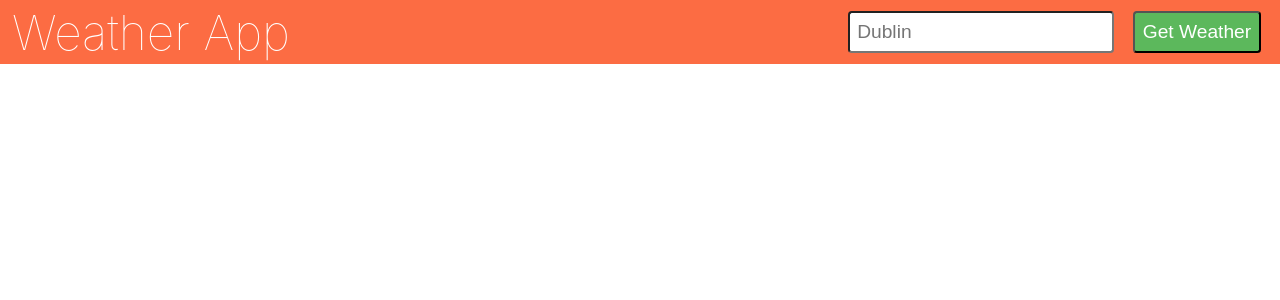
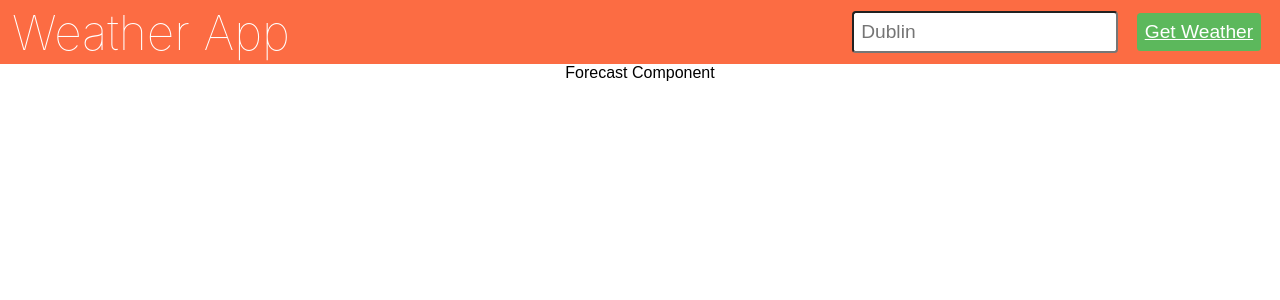
Before and after one commit to chocobuckle/react-weather-app, a React (Create React App) app: page /forecast in a window 1280 px wide. Shown: the top 300 px of the page. Built offline with nearby package versions, Linux system fonts and the light colour scheme.

Commit message:
Add 'Forecast' component and configure routing for it

```diff
--- a/src/App.js
+++ b/src/App.js
@@ -3,6 +3,7 @@ import { BrowserRouter as Router, Route, Switch } from 'react-router-dom';
 import './App.css';
 import Home from './components/Home/Home';
 import Header from './components/Header/Header';
+import Forecast from './components/Forecast/Forecast';
 
 function App() {
   return (
@@ -11,6 +12,7 @@ function App() {
         <Header />
         <Switch>
           <Route exact path='/' component={Home} />
+          <Route exact path='/forecast' component={Forecast} />
         </Switch>
       </div>
     </Router>
--- /dev/null
+++ b/src/components/Forecast/Forecast.js
@@ -0,0 +1,14 @@
+import React, { Component } from 'react';
+// import { string } from 'prop-types';
+
+class Forecast extends Component {
+  render() {
+    return (
+      <div>
+        Forecast Component
+      </div>
+    );
+  }
+}
+
+export default Forecast;
--- a/src/components/Form/Form.js
+++ b/src/components/Form/Form.js
@@ -1,12 +1,23 @@
 import React, { Component } from 'react';
 import axios from 'axios';
-import { string } from 'prop-types';
+import { Link } from 'react-router-dom';
+import { shape, string, bool, object } from 'prop-types';
 import './Form.css';
 
 class Form extends Component {
   static propTypes = {
-    flexDirection: string.isRequired
-  };
+    flexDirection: string.isRequired,
+    match: shape({
+      isExact: bool,
+      params: object,
+      path: string,
+      url: string
+    })
+  }
+
+  static defaultProps = {
+    match: {}
+  }
 
   state = {
     cityName: ''
@@ -33,6 +44,7 @@ class Form extends Component {
 
   render() {
     const { cityName } = this.state;
+    const { match } = this.props;
 
     return (
       <form className='form' style={{flexDirection: this.props.flexDirection}} onSubmit={e => this.handleOnSubmit(e)}>
@@ -43,7 +55,14 @@ class Form extends Component {
           type='text'
           placeholder='Dublin'
         />
-        <button type='submit' className='form__button'>Get Weather</button>
+        <Link
+          className='form__button'
+          to={cityName && {
+            pathname: `${match.url}forecast`,
+            search: `?city=${cityName}`
+          }}>
+          Get Weather
+        </Link>
       </form>
     );
   }
--- a/src/components/Home/Home.js
+++ b/src/components/Home/Home.js
@@ -1,14 +1,24 @@
 import React from 'react';
+import { shape, string, bool, object } from 'prop-types';
 import Form from '../Form/Form';
 import './Home.css';
 
-function Home() {
+function Home({ match }) {
   return (
     <div className='home-container'>
       <h1 className='home__h1'>Enter a City</h1>
-      <Form flexDirection='column' />
+      <Form flexDirection='column' match={match} />
     </div>
   );
 }
 
+Home.propTypes = {
+  match: shape({
+    isExact: bool,
+    params: object,
+    path: string,
+    url: string
+  }).isRequired
+};
+
 export default Home;
```
Also changed, not shown: src/components/Forecast/Forecast.css (added).
